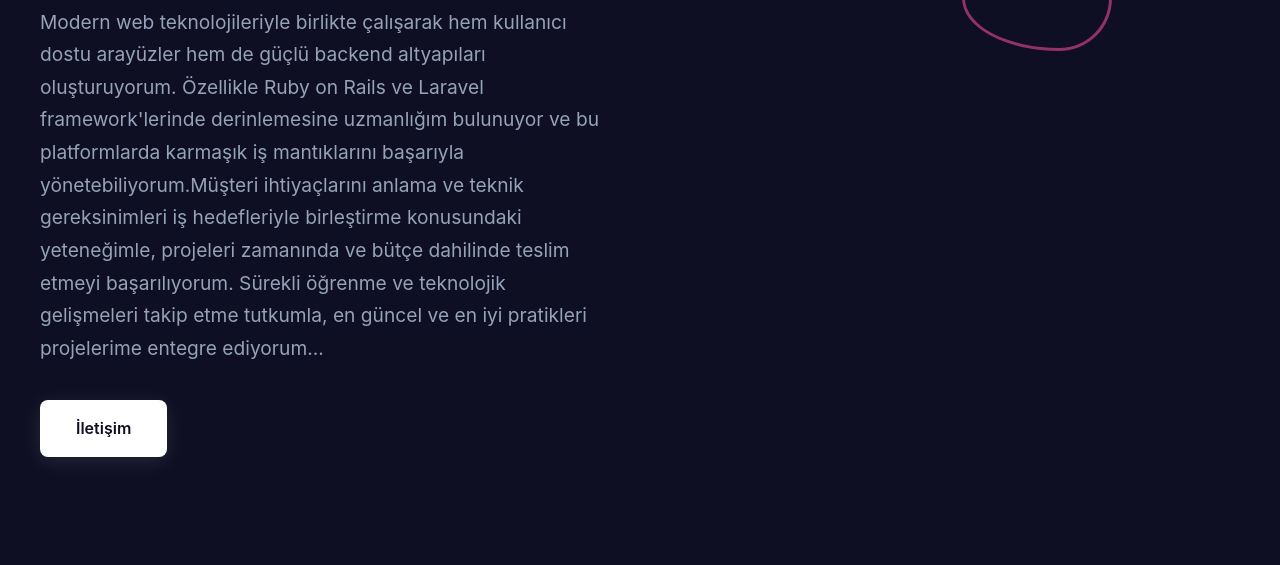
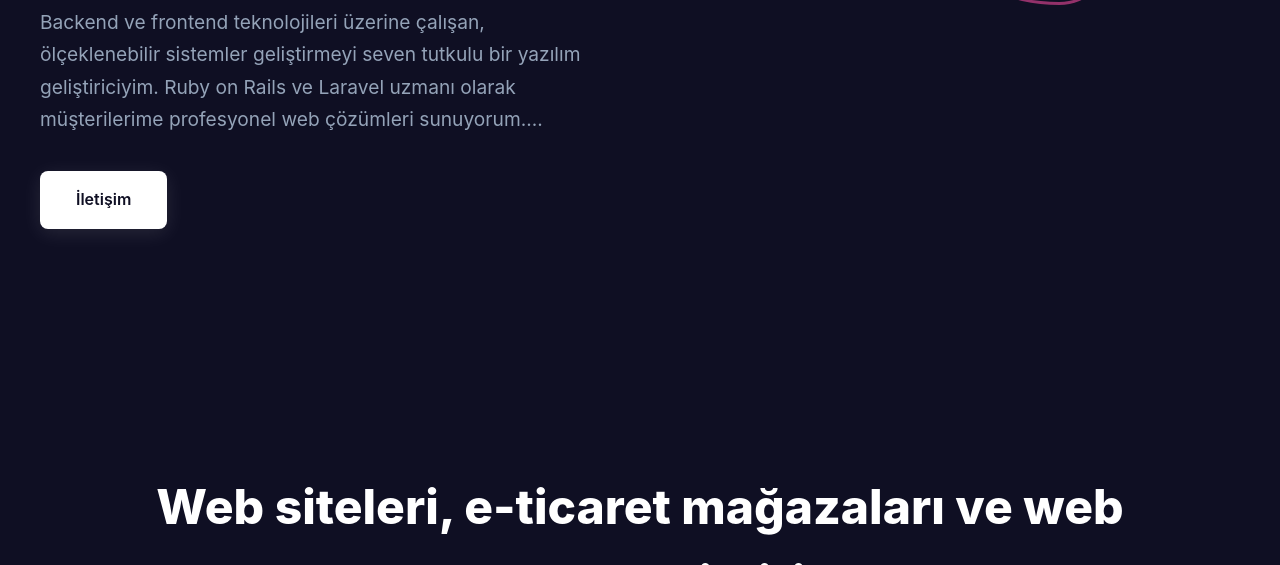
Before and after one commit to kuasarkod/kuasarkod.github.io, a plain HTML site: page index.html in a window 1280 px wide. Shown: the part 581-1146 px from the top of the page. Drawn offline with Linux system fonts and the light colour scheme.

Commit message:
Update index.html

```diff
--- a/index.html
+++ b/index.html
@@ -536,7 +536,7 @@
         <div class="hero-content">
             <div class="badge">TAM ÖZELLİKLİ WEB HİZMETLERİ</div>
             <h1>Merhaba, Ben Hasancan. <span class="wave-emoji">👋</span><br>Dijital ürünler geliştiriyorum.</h1>
-            <p>Modern web teknolojileriyle birlikte çalışarak hem kullanıcı dostu arayüzler hem de güçlü backend altyapıları oluşturuyorum. Özellikle Ruby on Rails ve Laravel framework'lerinde derinlemesine uzmanlığım bulunuyor ve bu platformlarda karmaşık iş mantıklarını başarıyla yönetebiliyorum.Müşteri ihtiyaçlarını anlama ve teknik gereksinimleri iş hedefleriyle birleştirme konusundaki yeteneğimle, projeleri zamanında ve bütçe dahilinde teslim etmeyi başarılıyorum. Sürekli öğrenme ve teknolojik gelişmeleri takip etme tutkumla, en güncel ve en iyi pratikleri projelerime entegre ediyorum...</p>
+            <p>Backend ve frontend teknolojileri üzerine çalışan, ölçeklenebilir sistemler geliştirmeyi seven tutkulu bir yazılım geliştiriciyim. Ruby on Rails ve Laravel uzmanı olarak müşterilerime profesyonel web çözümleri sunuyorum....</p>
             <a href="#contact" class="cta-button">İletişim</a>
         </div>
         <div class="decorative-shapes">
```
